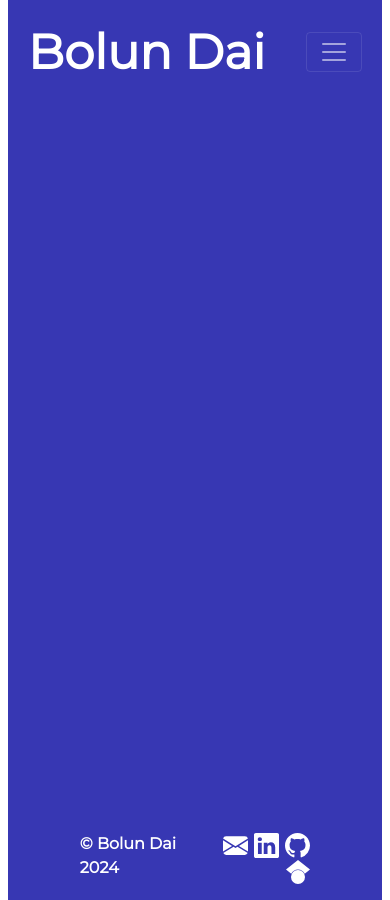
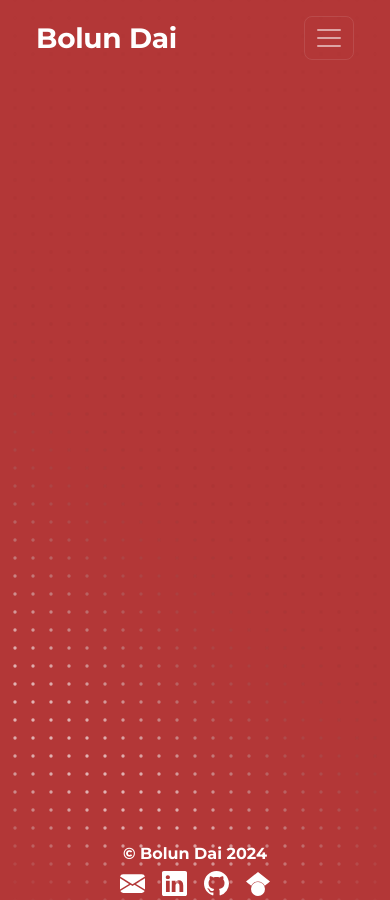
Before and after one commit to BolunDai0216/BolunDai0216.github.io, a Jekyll site: the page built from index.html, in a window 390 px wide. Built offline with Jekyll 4.4.1, drawn with Linux system fonts in a browser that asks for light colours.

Commit message:
updated home page

```diff
--- a/_layouts/default.html
+++ b/_layouts/default.html
@@ -3,6 +3,7 @@
 
 <head>
   <meta charset="utf-8">
+  <meta name="viewport" content="width=device-width, initial-scale=1, viewport-fit=cover">
   <title>{{ page.title }}</title>
   <link href="https://cdn.jsdelivr.net/npm/bootstrap@5.1.3/dist/css/bootstrap.min.css" rel="stylesheet"
     integrity="sha384-1BmE4kWBq78iYhFldvKuhfTAU6auU8tT94WrHftjDbrCEXSU1oBoqyl2QvZ6jIW3" crossorigin="anonymous">
@@ -21,6 +22,9 @@
   {% endif %}
 
   <script src="/assets/js/utils.js"></script>
+  {% if page.page-type == "home" %}
+  <script defer src="/assets/js/background.js"></script>
+  {% endif %}
 
   {% if page.page-type == "blog-post" %}
   <link rel="stylesheet" href="/assets/css/blog.css">
--- a/_sass/main.scss
+++ b/_sass/main.scss
@@ -1,12 +1,11 @@
-@import url('https://fonts.googleapis.com/css2?family=Montserrat');
+@import url('https://fonts.googleapis.com/css2?family=Montserrat:wght@500;700&display=swap');
+
+:root {
+    --bg-color: #b33737;
+}
 
 .current {
     color: green;
-}
-
-body {
-    min-height: 100%;
-    background-color: #b33737;
 }
 
 html {
@@ -15,36 +14,87 @@ html {
     background-color: #ffffff;
 }
 
+body {
+    min-height: 100%;
+    background-color: var(--bg-color);
+    transition: background-color 0.6s ease;
+}
+
+/* Home: the canvas draws the base color; keep body transparent so the
+   canvas shows through. The canvas itself is fixed behind everything. */
+body.home-page {
+    background-color: transparent;
+}
+
+#dot-wave-bg {
+    position: fixed;
+    inset: 0;
+    width: 100vw;
+    height: 100vh;
+    z-index: -1;
+    display: block;
+    pointer-events: none;
+}
+
+/* Fallback background in case JS / canvas doesn't load. */
+body.home-page::before {
+    content: "";
+    position: fixed;
+    inset: 0;
+    z-index: -2;
+    background: var(--bg-color);
+    transition: background-color 0.6s ease;
+}
+
 #page-container {
     position: relative;
     min-height: 100vh;
 }
 
 .header-brand {
-    font-family: Avenir, Montserrat, Helvetica;
-    font-size: 300%;
+    font-family: Avenir, Montserrat, Helvetica, sans-serif;
+    font-size: clamp(1.75rem, 4.5vw, 3rem);
     color: #ffffff;
-    font-weight: bold;
-    margin: 1% 0% 1% 0%;
+    font-weight: 700;
+    letter-spacing: -0.01em;
+    margin: 0.5rem 0;
 }
 
 .nav-item-bolun {
-    font-family: Avenir, Montserrat, Helvetica;
+    font-family: Avenir, Montserrat, Helvetica, sans-serif;
     color: #ffffff !important;
-    font-size: 200%;
-    font-weight: bold;
-    margin: 1% 1% 1% 1%;
+    font-size: clamp(1.1rem, 2.2vw, 1.7rem);
+    font-weight: 700;
+    margin: 0 0.35rem;
+}
+
+.nav-item-bolun .nav-link {
+    color: #ffffff;
+    padding: 0.35rem 0.6rem;
+    border-radius: 6px;
+    transition: background-color 0.2s ease, color 0.2s ease;
+}
+
+/* Hamburger toggler: give it real breathing room + hit target on mobile. */
+.navbar-toggler {
+    border: 1.5px solid rgba(255, 255, 255, 0.55);
+    padding: 0.4rem 0.55rem;
+    border-radius: 8px;
+}
+
+.navbar-toggler:focus {
+    box-shadow: 0 0 0 3px rgba(255, 255, 255, 0.25);
 }
 
 .footer-p {
     color: #ffffff;
-    font-weight: bold;
-    font-family: Avenir, Montserrat, Helvetica;
+    font-weight: 700;
+    font-family: Avenir, Montserrat, Helvetica, sans-serif;
 }
 
 .foot-icon {
     display: inline-block;
-    margin: 0% 1% 0% 1%;
+    margin: 0 0.6rem;
 }
 
 .footer a {
@@ -53,7 +103,6 @@ html {
 
 #content-wrap {
     padding-bottom: 5rem;
-    /* Footer height */
 }
 
 #footer {
@@ -61,5 +110,62 @@ html {
     bottom: 0;
     width: 100%;
     margin-top: 2.5rem;
-    /* Footer height */
 }
+
+/* ---------- Mobile polish ---------------------------------------------- */
+@media (max-width: 767.98px) {
+    body {
+        width: 100% !important;
+        padding: 0 1rem;
+    }
+
+    .header-brand {
+        margin: 0.25rem 0;
+    }
+
+    .navbar {
+        padding: 0.5rem 0;
+    }
+
+    /* Collapsed nav sheet: stack items with spacing instead of a cramped list. */
+    .navbar-collapse {
+        margin-top: 0.5rem;
+        padding: 0.5rem 0.25rem 0.75rem;
+    }
+
+    .navbar-nav {
+        gap: 0.1rem;
+    }
+
+    .nav-item-bolun {
+        margin: 0;
+    }
+
+    .nav-item-bolun .nav-link {
+        display: inline-block;
+        padding: 0.55rem 0.1rem;
+        font-size: 1.35rem;
+    }
+
+    /* Footer: drop to a single centered column on phones. */
+    #footer .row {
+        margin: 0 1rem !important;
+    }
+    .footer-p.col-6,
+    #footer .col-6 {
+        flex: 0 0 100%;
+        max-width: 100%;
+        text-align: center !important;
+        margin-bottom: 0.25rem;
+    }
+    #footer .foot-icon, #footer a {
+        padding: 0 0.4rem !important;
+    }
+}
+
+@media (prefers-reduced-motion: reduce) {
+    body,
+    body.home-page::before {
+        transition: none;
+    }
+}
--- /dev/null
+++ b/assets/js/background.js
@@ -0,0 +1,154 @@
+// Dot-wave background for the home page.
+// A single Gaussian "band" of highlighted dots travels diagonally from the
+// lower-left to the upper-right; once it clears the far edge it wraps back
+// to just before the near edge, so only one band is visible at a time.
+// The dots themselves sit on a fixed symmetric grid — only alpha + color
+// pulse as the band passes through.
+//
+// Also drives the page background color: reads --bg-color from :root and
+// lerps toward it each frame so hover transitions feel smooth regardless
+// of the underlying CSS transition.
+(function () {
+  'use strict';
+
+  var body = document.body;
+  if (!body || !body.classList.contains('home-page')) return;
+
+  var reduce = window.matchMedia('(prefers-reduced-motion: reduce)').matches;
+
+  // Canvas element — injected once per page.
+  var canvas = document.createElement('canvas');
+  canvas.id = 'dot-wave-bg';
+  canvas.setAttribute('aria-hidden', 'true');
+  document.body.insertBefore(canvas, document.body.firstChild);
+
+  var ctx = canvas.getContext('2d');
+  var dpr = Math.min(window.devicePixelRatio || 1, 2);
+
+  // ---- Traveling band ------------------------------------------------------
+  // Direction vector: +x, -y (screen y grows downward, so -y is up).
+  var DIR_X = 1 / Math.SQRT2;
+  var DIR_Y = -1 / Math.SQRT2;
+  var BAND_WIDTH = 120;        // Gaussian sigma (px along u)
+  var BAND_SPEED = 0.35;       // px per ms
+  var TWO_SIGMA2 = 2 * BAND_WIDTH * BAND_WIDTH;
+
+  // Range of u = x*DIR_X + y*DIR_Y across the viewport — recomputed on resize.
+  var uMin = 0, uMax = 0, uTravel = 0;
+  function computeURange() {
+    var u00 = 0;
+    var u10 = W * DIR_X;
+    var u01 = H * DIR_Y;
+    var u11 = W * DIR_X + H * DIR_Y;
+    uMin = Math.min(u00, u10, u01, u11);
+    uMax = Math.max(u00, u10, u01, u11);
+    // Small pad → short gap between the band leaving and re-entering.
+    var pad = 1.5 * BAND_WIDTH;
+    uMin -= pad; uMax += pad;
+    uTravel = uMax - uMin;
+  }
+
+  // ---- Color (live reactive) ----------------------------------------------
+  var cur = [179, 55, 55], target = [179, 55, 55];
+  function hex2rgb(h) {
+    h = h.trim().replace('#', '');
+    if (h.length === 3) h = h[0]+h[0]+h[1]+h[1]+h[2]+h[2];
+    var n = parseInt(h, 16);
+    return [(n >> 16) & 255, (n >> 8) & 255, n & 255];
+  }
+  function readTarget() {
+    var v = getComputedStyle(document.documentElement).getPropertyValue('--bg-color').trim();
+    if (v) { try { target = hex2rgb(v); } catch (e) {} }
+  }
+  readTarget();
+  new MutationObserver(readTarget).observe(document.documentElement, {
+    attributes: true, attributeFilter: ['style']
+  });
+  // Safety net for environments where MutationObserver misses inline writes.
+  setInterval(readTarget, 250);
+
+  // ---- Sizing --------------------------------------------------------------
+  var W = 0, H = 0;
+  function resize() {
+    W = window.innerWidth; H = window.innerHeight;
+    canvas.width = Math.floor(W * dpr);
+    canvas.height = Math.floor(H * dpr);
+    canvas.style.width = W + 'px'; canvas.style.height = H + 'px';
+    ctx.setTransform(dpr, 0, 0, dpr, 0, 0);
+  }
+  resize();
+  computeURange();
+  window.addEventListener('resize', function () { resize(); computeURange(); }, { passive: true });
+
+  // ---- Render loop ---------------------------------------------------------
+  var start = performance.now();
+
+  function frame(now) {
+    // Lerp color toward target (~0.5s feel at 60fps).
+    cur[0] += (target[0] - cur[0]) * 0.08;
+    cur[1] += (target[1] - cur[1]) * 0.08;
+    cur[2] += (target[2] - cur[2]) * 0.08;
+    var r = cur[0] | 0, g = cur[1] | 0, b = cur[2] | 0;
+
+    // Base fill
+    ctx.fillStyle = 'rgb(' + r + ',' + g + ',' + b + ')';
+    ctx.fillRect(0, 0, W, H);
+
+    // Highlight (toward white) + shadow (toward dark) colors for the dots.
+    var lightR = r + (255 - r) * 0.65;
+    var lightG = g + (255 - g) * 0.65;
+    var lightB = b + (255 - b) * 0.65;
+    var darkR = r * 0.72, darkG = g * 0.72, darkB = b * 0.72;
+
+    var t = reduce ? 0 : (now - start);
+
+    // Dense symmetric grid centered on viewport — covers whole page.
+    var spacing = W < 640 ? 18 : W < 1100 ? 22 : 24;
+    var baseRadius = W < 640 ? 1.7 : 2.0;
+    var cx = W / 2, cy = H / 2;
+    var nX = Math.ceil((W / 2) / spacing) + 1;
+    var nY = Math.ceil((H / 2) / spacing) + 1;
+
+    // Soft vignette so dots fade at the far corners.
+    var halfDiag = Math.sqrt(W * W + H * H) / 2;
+    var vigStart = halfDiag * 0.75;
+    var vigEnd = halfDiag * 1.05;
+
+    // Current band-center position along u (wraps once off-screen).
+    var u0 = uMin + ((t * BAND_SPEED) % uTravel);
+
+    for (var j = -nY; j <= nY; j++) {
+      for (var i = -nX; i <= nX; i++) {
+        var px = cx + i * spacing;
+        var py = cy + j * spacing;
+        if (px < -spacing || px > W + spacing) continue;
+        if (py < -spacing || py > H + spacing) continue;
+
+        // Vignette mask (radial).
+        var dx = px - cx, dy = py - cy;
+        var dist = Math.sqrt(dx * dx + dy * dy);
+        var m = 1 - Math.min(Math.max((dist - vigStart) / (vigEnd - vigStart), 0), 1);
+        m = m * m * (3 - 2 * m);
+        if (m <= 0.005) continue;
+
+        // Gaussian pulse along the direction axis.
+        var u = px * DIR_X + py * DIR_Y;
+        var du = u - u0;
+        var pulse = Math.exp(-(du * du) / TWO_SIGMA2); // 0..1, peak at band center
+        var alpha = (0.06 + pulse * 0.9) * m;
+
+        var cr = darkR + (lightR - darkR) * pulse;
+        var cg = darkG + (lightG - darkG) * pulse;
+        var cb = darkB + (lightB - darkB) * pulse;
+
+        ctx.beginPath();
+        ctx.arc(px, py, baseRadius, 0, Math.PI * 2);
+        ctx.fillStyle = 'rgba(' + (cr|0) + ',' + (cg|0) + ',' + (cb|0) + ',' + alpha.toFixed(3) + ')';
+        ctx.fill();
+      }
+    }
+
+    requestAnimationFrame(frame);
+  }
+  requestAnimationFrame(frame);
+})();
--- a/assets/js/utils.js
+++ b/assets/js/utils.js
@@ -1,78 +1,63 @@
-var colorAnimation = null;
+// Drives the home-page color mood. The dot-wave canvas (background.js) reads
+// --bg-color and re-tints itself, so we only manage the CSS variable here.
+
 var animationColors = ['#b33737', '#3737b3', '#37b337', '#b37337'];
 var colorIndex = 0;
 var isHovering = false;
+var colorAnimation = null;
 
-var slowTransition = 'background-color 3s ease';
-var fastTransition = 'background-color 0.5s ease';
+function setBgColor(color) {
+  document.documentElement.style.setProperty('--bg-color', color);
+}
 
 function startColorAnimation() {
   if (colorAnimation) return;
   var body = document.getElementsByTagName('body')[0];
   if (!body.classList.contains('home-page')) return;
 
-    colorAnimation = setInterval(function() {
+  colorAnimation = setInterval(function () {
     if (isHovering) return;
-        body.style.transition = slowTransition;
     colorIndex = (colorIndex + 1) % animationColors.length;
-        body.style.backgroundColor = animationColors[colorIndex];
-    }, 3000);
+    setBgColor(animationColors[colorIndex]);
+  }, 5000); // slower idle cycle; the canvas wave fills in the visual motion
 }
 
 function changeBackgroundColor(color) {
   isHovering = true;
-    var body = document.getElementsByTagName('body')[0];
-    body.style.transition = fastTransition;
-    body.style.backgroundColor = color;
+  setBgColor(color);
 }
 
 function resetBackgroundColor() {
   isHovering = false;
-    var body = document.getElementsByTagName('body')[0];
-    body.style.transition = fastTransition;
+  setBgColor(animationColors[colorIndex]);
 }
 
-// Start animation when page loads
-document.addEventListener('DOMContentLoaded', function() {
+document.addEventListener('DOMContentLoaded', function () {
   var body = document.getElementsByTagName('body')[0];
   if (body.classList.contains('home-page')) {
-        body.style.transition = slowTransition;
-        body.style.backgroundColor = animationColors[0];
+    setBgColor(animationColors[0]);
     startColorAnimation();
   }
 });
 
-function addUnderline(object) {
-    object.style.textDecoration = "underline";
-}
-
-function removeUnderline(object) {
-    object.style.textDecoration = "none";
-}
+function addUnderline(object) { object.style.textDecoration = 'underline'; }
+function removeUnderline(object) { object.style.textDecoration = 'none'; }
 
 function showCardsByClass(className) {
-    objects = document.getElementsByClassName(className)
-    for (const obj of objects) {
-        obj.style.display = "inline-block";
-    }
+  var objects = document.getElementsByClassName(className);
+  for (var i = 0; i < objects.length; i++) objects[i].style.display = 'inline-block';
 }
 
 function hideCardsByClass(className) {
-    objects = document.getElementsByClassName(className)
-    for (const obj of objects) {
-        obj.style.display = "none";
-    }
+  var objects = document.getElementsByClassName(className);
+  for (var i = 0; i < objects.length; i++) objects[i].style.display = 'none';
 }
 
 function onlyShowCardsByClass(className, classNames) {
-    for (const hiddenClasses of classNames) {
-        hideCardsByClass(hiddenClasses)
-    }
-    showCardsByClass(className)
+  for (var i = 0; i < classNames.length; i++) hideCardsByClass(classNames[i]);
+  showCardsByClass(className);
 }
 
 function showAllCards(classNames) {
-    for (const classes of classNames) {
-        showCardsByClass(classes)
+  for (var i = 0; i < classNames.length; i++) showCardsByClass(classNames[i]);
 }
-}
```
Lines whose indentation alone changed are shown as unchanged.
